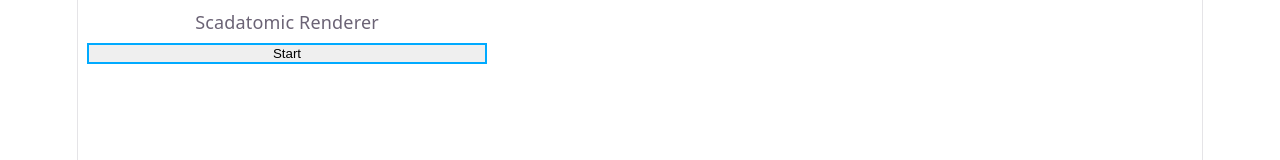
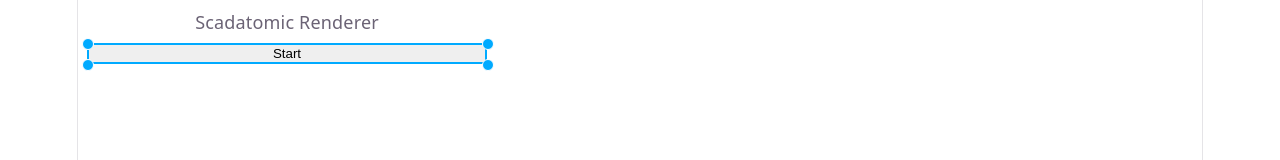
Before and after one commit to emzet92/scadatomic-editor-v4, a React (Vite) app: page / in a window 1280 px wide. Both pictures are taken after a click on the button "Start". Shown: the top 160 px of the page. Built offline with nearby package versions, Linux system fonts and the light colour scheme.

Commit message:
Add handles

```diff
--- a/src/uiframework/EditorControls.tsx
+++ b/src/uiframework/EditorControls.tsx
@@ -1,4 +1,5 @@
 import { useEffect, useState } from "react";
+import { Handle } from "./Handle";
 
 type SelectionBox = {
     nodeId: string;
@@ -74,7 +75,10 @@ export function EditorControls() {
         return null;
     }
 
+    const HANDLE_SIZE = 10;
+
     return (
+        <>
             <div
                 style={{
                     position: "absolute",
@@ -88,5 +92,30 @@ export function EditorControls() {
                     zIndex: 9999,
                 }}
             />
+
+            {/* NW */}
+            <Handle
+                x={selectionBox.left}
+                y={selectionBox.top}
+            />
+
+            {/* NE */}
+            <Handle
+                x={selectionBox.left + selectionBox.width}
+                y={selectionBox.top}
+            />
+
+            {/* SW */}
+            <Handle
+                x={selectionBox.left}
+                y={selectionBox.top + selectionBox.height}
+            />
+
+            {/* SE */}
+            <Handle
+                x={selectionBox.left + selectionBox.width}
+                y={selectionBox.top + selectionBox.height}
+            />
+        </>
     );
 }
--- /dev/null
+++ b/src/uiframework/Handle.tsx
@@ -0,0 +1,23 @@
+export function Handle({
+  x,
+  y,
+}: {
+  x: number;
+  y: number;
+}) {
+  return (
+    <div
+      style={{
+        position: "absolute",
+        left: x - 5,
+        top: y - 5,
+        width: 10,
+        height: 10,
+        background: "#00aaff",
+        border: "1px solid white",
+        borderRadius: "50%",
+        zIndex: 10000,
+      }}
+    />
+  );
+}
```
Lines whose indentation alone changed are shown as unchanged.
